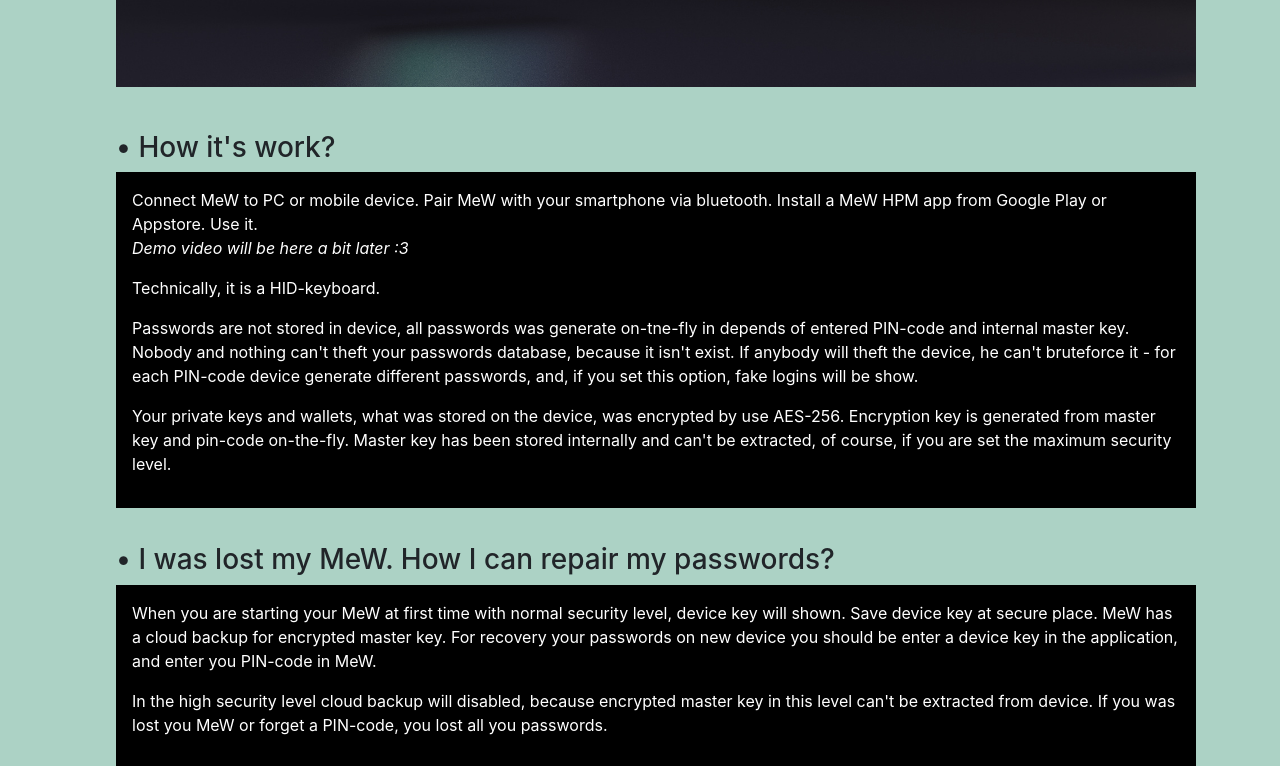
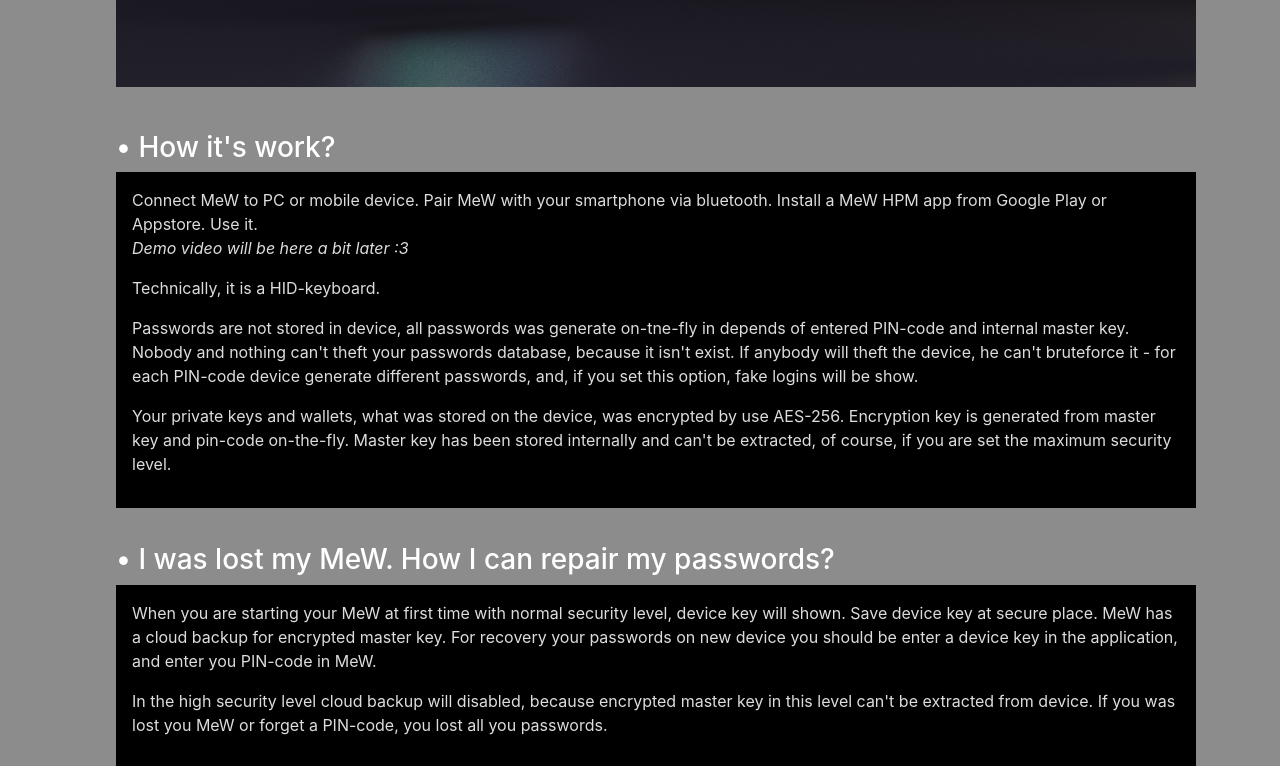
Before and after one commit to konachan700/konachan700.github.io, a plain HTML site: page index.html in a window 1280 px wide. Shown: the part 593-1359 px from the top of the page. Drawn offline with nearby package versions, Linux system fonts and the light colour scheme.

Commit message:
update colors

```diff
--- a/style.css
+++ b/style.css
@@ -7,7 +7,7 @@ html {
 body {
   /* Margin bottom by footer height */
   margin-bottom: 60px;
-  background-color: #acd2c5 !important;
+  background-color: #8c8c8c !important;
 }
 .footer {
   position: absolute;
@@ -61,8 +61,12 @@ code {
 	margin-left: 16px;
 }
 
+h3 {
+	color: #FFFFFF !important;
+}
+
 .mew-box-1 {
-	color: #FFFFFF !important;
+	color: #DDDDDD !important;
 	padding: 16px;
 	background-color: #000000 !important;
 	border-radius: .25rem;
```
